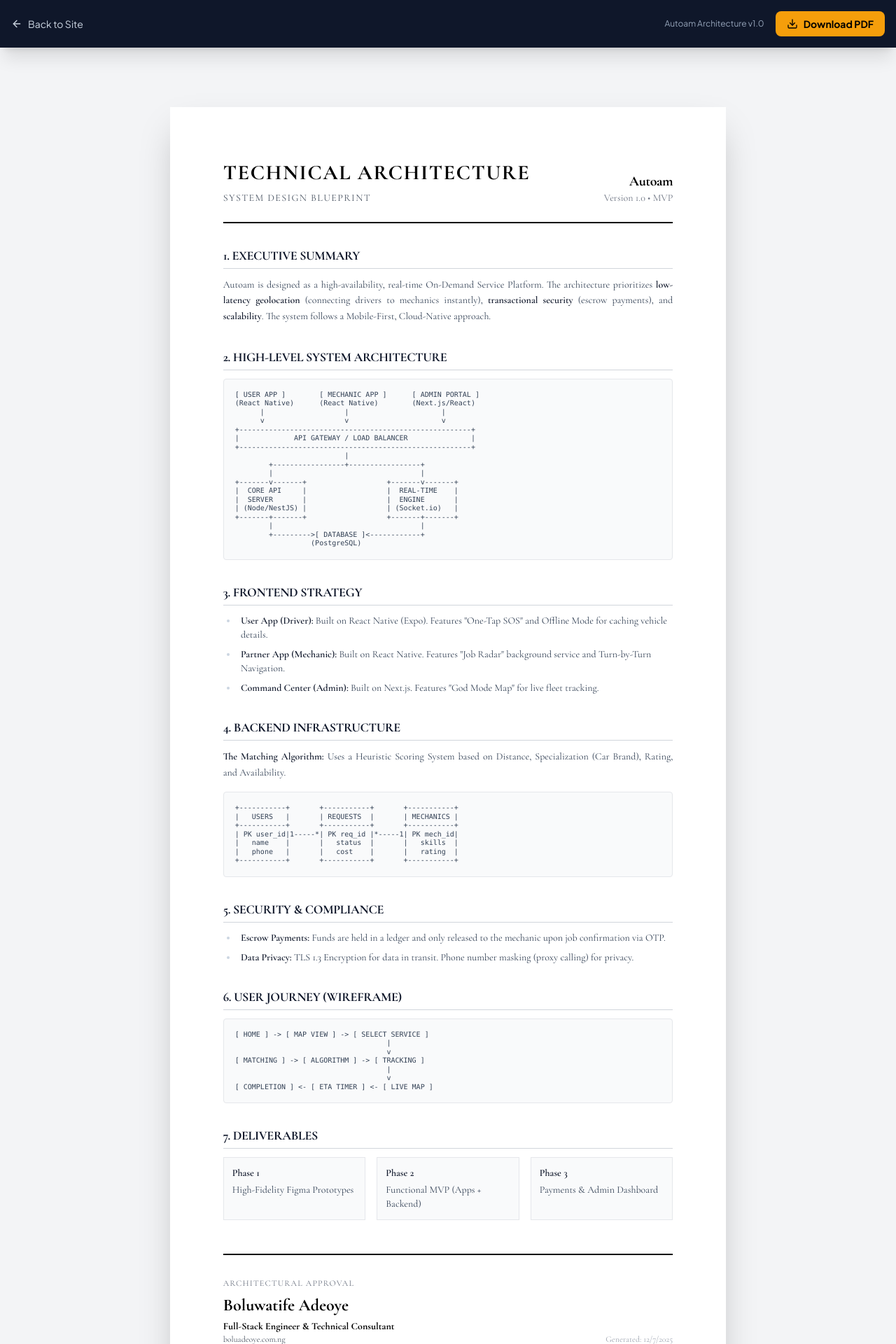
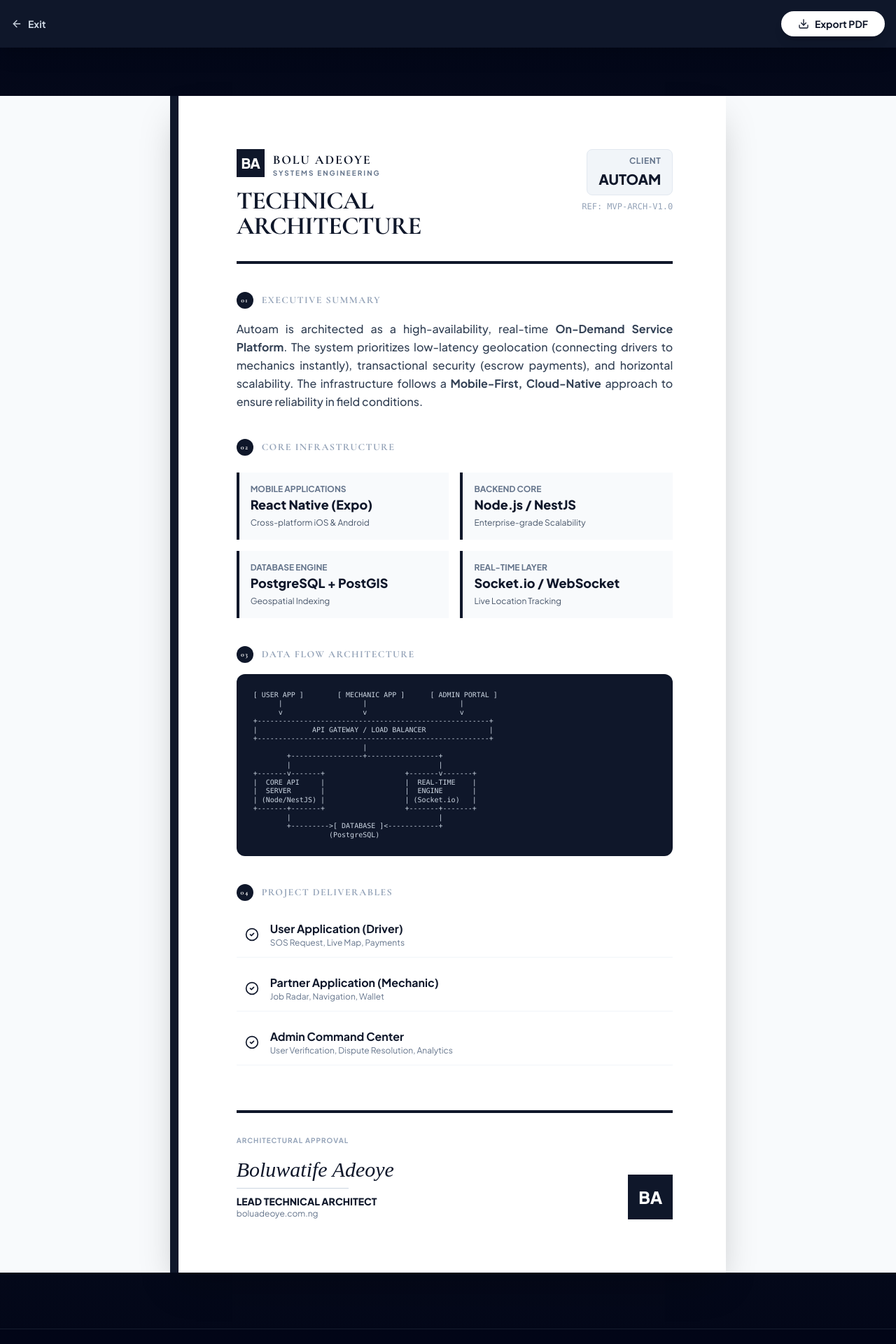
Before and after one commit to boluadeoye/world-class-blog-frontend, a Next.js app: page /proposal/autoam in a window 1280 px wide. Shown: the top 1920 px of the page at 70% size. Built offline with nearby package versions, Linux system fonts and the light colour scheme.

Commit message:
Feat: Agency-grade proposal with aggressive header removal and bold typography

```diff
--- a/src/app/proposal/autoam/page.js
+++ b/src/app/proposal/autoam/page.js
@@ -1,5 +1,5 @@
 "use client";
-import { Printer, Download, ArrowLeft } from "lucide-react";
+import { Download, ArrowLeft, CheckCircle2 } from "lucide-react";
 import Link from "next/link";
 
 export default function AutoamProposal() {
@@ -9,58 +9,120 @@ export default function AutoamProposal() {
   };
 
   return (
-    <div className="min-h-screen bg-gray-100 text-black font-serif p-0 md:p-8 print:p-0 print:bg-white">
+    <div className="min-h-screen bg-slate-50 text-slate-900 font-sans">
 
-      {/* === TOOLBAR (Hidden when printing) === */}
-      <div className="fixed top-0 left-0 right-0 bg-slate-900 text-white p-4 flex justify-between items-center shadow-xl z-50 print:hidden">
-        <Link href="/" className="flex items-center gap-2 text-sm font-sans text-slate-300 hover:text-white">
-          <ArrowLeft size={16} /> Back to Site
+      {/* === AGGRESSIVE CSS RESET === */}
+      <style jsx global>{`
+        /* Hide Global Header & Footer */
+        body > header, body > footer, nav { display: none !important; }
+        /* Reset Page Background */
+        body { background: #f8fafc !important; }
+        @media print {
+          body { background: white !important; }
+          .no-print { display: none !important; }
+          .page-break { page-break-before: always; }
+        }
+      `}</style>
+
+      {/* === TOOLBAR (Hidden on Print) === */}
+      <div className="no-print fixed top-0 left-0 right-0 bg-slate-900 text-white p-4 flex justify-between items-center shadow-xl z-50">
+        <Link href="/" className="flex items-center gap-2 text-sm font-bold text-slate-300 hover:text-white">
+          <ArrowLeft size={16} /> Exit
         </Link>
-        <div className="flex items-center gap-4">
-          <span className="text-xs font-sans text-slate-400 hidden md:inline">Autoam Architecture v1.0</span>
         <button
           onClick={handlePrint}
-            className="flex items-center gap-2 bg-amber-500 hover:bg-amber-600 text-black px-4 py-2 rounded-lg font-sans font-bold text-sm transition-colors"
+          className="flex items-center gap-2 bg-white text-slate-900 hover:bg-slate-200 px-6 py-2 rounded-full font-bold text-sm transition-colors shadow-lg"
         >
-            <Download size={16} /> Download PDF
+          <Download size={16} /> Export PDF
         </button>
       </div>
+
+      {/* === A4 DOCUMENT === */}
+      <div className="max-w-[210mm] mx-auto bg-white shadow-2xl print:shadow-none min-h-[297mm] mt-20 print:mt-0 mb-20 print:mb-0 relative overflow-hidden">
+
+        {/* DECORATIVE SIDE BAR */}
+        <div className="absolute top-0 bottom-0 left-0 w-3 bg-slate-900 print:w-3"></div>
+
+        <div className="p-[20mm] pl-[25mm]">
+
+          {/* === HEADER === */}
+          <header className="flex justify-between items-start border-b-4 border-slate-900 pb-8 mb-10">
+            <div>
+              {/* AGENCY LOGO */}
+              <div className="flex items-center gap-3 mb-4">
+                <div className="w-10 h-10 bg-slate-900 text-white flex items-center justify-center font-black text-xl tracking-tighter">
+                  BA
                 </div>
-
-      {/* === A4 DOCUMENT CONTAINER === */}
-      <div className="max-w-[210mm] mx-auto bg-white shadow-2xl print:shadow-none print:w-full print:max-w-none min-h-[297mm] p-[20mm] mt-16 print:mt-0 mb-16 print:mb-0">
-
-        {/* HEADER */}
-        <header className="border-b-2 border-black pb-6 mb-8">
-          <div className="flex justify-between items-end">
-            <div>
-              <h1 className="text-3xl font-bold uppercase tracking-wider mb-2">Technical Architecture</h1>
-              <p className="text-sm text-gray-600 uppercase tracking-widest">System Design Blueprint</p>
+                <div className="leading-none">
+                  <h1 className="text-lg font-black uppercase tracking-widest text-slate-900">Bolu Adeoye</h1>
+                  <p className="text-[10px] font-bold text-slate-500 uppercase tracking-[0.2em]">Systems Engineering</p>
+                </div>
+              </div>
+              <h2 className="text-4xl font-black text-slate-900 uppercase tracking-tight leading-none">
+                Technical<br/>Architecture
+              </h2>
             </div>
             <div className="text-right">
-              <h2 className="text-xl font-bold">Autoam</h2>
-              <p className="text-sm text-gray-500">Version 1.0 • MVP</p>
+              <div className="inline-block bg-slate-100 px-4 py-2 rounded-lg border border-slate-200">
+                <p className="text-xs font-bold text-slate-500 uppercase tracking-wider mb-1">Client</p>
+                <p className="text-xl font-black text-slate-900">AUTOAM</p>
               </div>
+              <p className="text-xs font-mono text-slate-400 mt-2">REF: MVP-ARCH-V1.0</p>
             </div>
           </header>
 
-        {/* CONTENT */}
-        <div className="prose prose-slate max-w-none prose-headings:font-serif prose-p:text-justify prose-p:leading-relaxed">
+          {/* === CONTENT === */}
+          <div className="space-y-10">
 
             {/* 1. EXECUTIVE SUMMARY */}
-          <section className="mb-8">
-            <h3 className="text-lg font-bold uppercase border-b border-gray-300 pb-1 mb-3">1. Executive Summary</h3>
-            <p className="text-sm">
-              Autoam is designed as a high-availability, real-time On-Demand Service Platform. The architecture prioritizes <strong>low-latency geolocation</strong> (connecting drivers to mechanics instantly), <strong>transactional security</strong> (escrow payments), and <strong>scalability</strong>. The system follows a Mobile-First, Cloud-Native approach.
+            <section>
+              <h3 className="flex items-center gap-3 text-sm font-black uppercase tracking-widest text-slate-400 mb-4">
+                <span className="w-6 h-6 rounded-full bg-slate-900 text-white flex items-center justify-center text-[10px]">01</span>
+                Executive Summary
+              </h3>
+              <p className="text-base leading-relaxed font-medium text-slate-700 text-justify">
+                Autoam is architected as a high-availability, real-time <strong>On-Demand Service Platform</strong>. The system prioritizes low-latency geolocation (connecting drivers to mechanics instantly), transactional security (escrow payments), and horizontal scalability. The infrastructure follows a <strong>Mobile-First, Cloud-Native</strong> approach to ensure reliability in field conditions.
               </p>
             </section>
 
-          {/* 2. SYSTEM ARCHITECTURE */}
-          <section className="mb-8">
-            <h3 className="text-lg font-bold uppercase border-b border-gray-300 pb-1 mb-3">2. High-Level System Architecture</h3>
-            <div className="bg-gray-50 p-4 rounded border border-gray-200 font-mono text-[10px] leading-tight whitespace-pre overflow-x-auto">
+            {/* 2. THE STACK */}
+            <section>
+              <h3 className="flex items-center gap-3 text-sm font-black uppercase tracking-widest text-slate-400 mb-6">
+                <span className="w-6 h-6 rounded-full bg-slate-900 text-white flex items-center justify-center text-[10px]">02</span>
+                Core Infrastructure
+              </h3>
+              <div className="grid grid-cols-2 gap-4">
+                <div className="p-4 bg-slate-50 border-l-4 border-slate-900">
+                  <p className="text-xs font-bold text-slate-500 uppercase">Mobile Applications</p>
+                  <p className="text-lg font-black text-slate-900">React Native (Expo)</p>
+                  <p className="text-xs text-slate-600 mt-1">Cross-platform iOS & Android</p>
+                </div>
+                <div className="p-4 bg-slate-50 border-l-4 border-slate-900">
+                  <p className="text-xs font-bold text-slate-500 uppercase">Backend Core</p>
+                  <p className="text-lg font-black text-slate-900">Node.js / NestJS</p>
+                  <p className="text-xs text-slate-600 mt-1">Enterprise-grade Scalability</p>
+                </div>
+                <div className="p-4 bg-slate-50 border-l-4 border-slate-900">
+                  <p className="text-xs font-bold text-slate-500 uppercase">Database Engine</p>
+                  <p className="text-lg font-black text-slate-900">PostgreSQL + PostGIS</p>
+                  <p className="text-xs text-slate-600 mt-1">Geospatial Indexing</p>
+                </div>
+                <div className="p-4 bg-slate-50 border-l-4 border-slate-900">
+                  <p className="text-xs font-bold text-slate-500 uppercase">Real-Time Layer</p>
+                  <p className="text-lg font-black text-slate-900">Socket.io / WebSocket</p>
+                  <p className="text-xs text-slate-600 mt-1">Live Location Tracking</p>
+                </div>
+              </div>
+            </section>
+
+            {/* 3. SYSTEM DIAGRAM */}
+            <section>
+              <h3 className="flex items-center gap-3 text-sm font-black uppercase tracking-widest text-slate-400 mb-4">
+                <span className="w-6 h-6 rounded-full bg-slate-900 text-white flex items-center justify-center text-[10px]">03</span>
+                Data Flow Architecture
+              </h3>
+              <div className="bg-slate-900 text-slate-300 p-6 rounded-xl font-mono text-[10px] leading-tight whitespace-pre overflow-hidden shadow-inner">
 {`[ USER APP ]        [ MECHANIC APP ]      [ ADMIN PORTAL ]
-(React Native)      (React Native)        (Next.js/React)
       |                   |                      |
       v                   v                      v
 +-------------------------------------------------------+
@@ -76,95 +138,67 @@ export default function AutoamProposal() {
 +-------+-------+                   +-------+-------+
         |                                   |
         +--------->[ DATABASE ]<------------+
-                  (PostgreSQL)
-`}
+                  (PostgreSQL)`}
               </div>
             </section>
 
-          {/* 3. FRONTEND STRATEGY */}
-          <section className="mb-8">
-            <h3 className="text-lg font-bold uppercase border-b border-gray-300 pb-1 mb-3">3. Frontend Strategy</h3>
-            <ul className="list-disc pl-5 text-sm space-y-2">
-              <li><strong>User App (Driver):</strong> Built on React Native (Expo). Features "One-Tap SOS" and Offline Mode for caching vehicle details.</li>
-              <li><strong>Partner App (Mechanic):</strong> Built on React Native. Features "Job Radar" background service and Turn-by-Turn Navigation.</li>
-              <li><strong>Command Center (Admin):</strong> Built on Next.js. Features "God Mode Map" for live fleet tracking.</li>
-            </ul>
-          </section>
-
-          {/* 4. BACKEND INFRASTRUCTURE */}
-          <section className="mb-8">
-            <h3 className="text-lg font-bold uppercase border-b border-gray-300 pb-1 mb-3">4. Backend Infrastructure</h3>
-            <p className="text-sm mb-2"><strong>The Matching Algorithm:</strong> Uses a Heuristic Scoring System based on Distance, Specialization (Car Brand), Rating, and Availability.</p>
-
-            <div className="bg-gray-50 p-4 rounded border border-gray-200 font-mono text-[10px] leading-tight whitespace-pre overflow-x-auto mt-4">
-{`+-----------+       +-----------+       +-----------+
-|   USERS   |       | REQUESTS  |       | MECHANICS |
-+-----------+       +-----------+       +-----------+
-| PK user_id|1-----*| PK req_id |*-----1| PK mech_id|
-|   name    |       |   status  |       |   skills  |
-|   phone   |       |   cost    |       |   rating  |
-+-----------+       +-----------+       +-----------+`}
+            {/* 4. DELIVERABLES */}
+            <section>
+              <h3 className="flex items-center gap-3 text-sm font-black uppercase tracking-widest text-slate-400 mb-4">
+                <span className="w-6 h-6 rounded-full bg-slate-900 text-white flex items-center justify-center text-[10px]">04</span>
+                Project Deliverables
+              </h3>
+              <div className="space-y-3">
+                <div className="flex items-center gap-4 p-3 border-b border-slate-100">
+                  <CheckCircle2 size={20} className="text-slate-900" />
+                  <div>
+                    <p className="font-bold text-slate-900">User Application (Driver)</p>
+                    <p className="text-xs text-slate-500">SOS Request, Live Map, Payments</p>
                   </div>
-          </section>
-
-          {/* 5. SECURITY */}
-          <section className="mb-8">
-            <h3 className="text-lg font-bold uppercase border-b border-gray-300 pb-1 mb-3">5. Security & Compliance</h3>
-            <ul className="list-disc pl-5 text-sm space-y-2">
-              <li><strong>Escrow Payments:</strong> Funds are held in a ledger and only released to the mechanic upon job confirmation via OTP.</li>
-              <li><strong>Data Privacy:</strong> TLS 1.3 Encryption for data in transit. Phone number masking (proxy calling) for privacy.</li>
-            </ul>
-          </section>
-
-          {/* 6. WIREFRAME FLOW */}
-          <section className="mb-8">
-            <h3 className="text-lg font-bold uppercase border-b border-gray-300 pb-1 mb-3">6. User Journey (Wireframe)</h3>
-            <div className="bg-gray-50 p-4 rounded border border-gray-200 font-mono text-[10px] leading-tight whitespace-pre overflow-x-auto">
-{`[ HOME ] -> [ MAP VIEW ] -> [ SELECT SERVICE ]
-                                    |
-                                    v
-[ MATCHING ] -> [ ALGORITHM ] -> [ TRACKING ]
-                                    |
-                                    v
-[ COMPLETION ] <- [ ETA TIMER ] <- [ LIVE MAP ]`}
                 </div>
-          </section>
-
-          {/* 7. DELIVERABLES */}
-          <section className="mb-12">
-            <h3 className="text-lg font-bold uppercase border-b border-gray-300 pb-1 mb-3">7. Deliverables</h3>
-            <div className="grid grid-cols-3 gap-4 text-sm">
-              <div className="p-3 bg-gray-50 border border-gray-200">
-                <strong className="block mb-1">Phase 1</strong>
-                High-Fidelity Figma Prototypes
+                <div className="flex items-center gap-4 p-3 border-b border-slate-100">
+                  <CheckCircle2 size={20} className="text-slate-900" />
+                  <div>
+                    <p className="font-bold text-slate-900">Partner Application (Mechanic)</p>
+                    <p className="text-xs text-slate-500">Job Radar, Navigation, Wallet</p>
                   </div>
-              <div className="p-3 bg-gray-50 border border-gray-200">
-                <strong className="block mb-1">Phase 2</strong>
-                Functional MVP (Apps + Backend)
                 </div>
-              <div className="p-3 bg-gray-50 border border-gray-200">
-                <strong className="block mb-1">Phase 3</strong>
-                Payments & Admin Dashboard
+                <div className="flex items-center gap-4 p-3 border-b border-slate-100">
+                  <CheckCircle2 size={20} className="text-slate-900" />
+                  <div>
+                    <p className="font-bold text-slate-900">Admin Command Center</p>
+                    <p className="text-xs text-slate-500">User Verification, Dispute Resolution, Analytics</p>
+                  </div>
                 </div>
               </div>
             </section>
 
           </div>
 
-        {/* FOOTER / SIGNATURE */}
-        <footer className="mt-12 pt-8 border-t-2 border-black flex justify-between items-end">
+          {/* === FOOTER / SIGNATURE === */}
+          <footer className="mt-16 pt-8 border-t-4 border-slate-900 flex justify-between items-end">
             <div>
-            <p className="text-xs text-gray-500 uppercase tracking-widest mb-2">Architectural Approval</p>
-            <div className="font-script text-2xl mb-1 font-bold">Boluwatife Adeoye</div>
-            <p className="text-sm font-bold">Full-Stack Engineer & Technical Consultant</p>
-            <p className="text-xs text-gray-600">boluadeoye.com.ng</p>
+              <p className="text-[10px] font-bold text-slate-400 uppercase tracking-widest mb-4">Architectural Approval</p>
+
+              {/* DIGITAL SIGNATURE */}
+              <div className="font-serif italic text-3xl text-slate-900 mb-2" style={{ fontFamily: 'cursive' }}>
+                Boluwatife Adeoye
               </div>
-          <div className="text-right text-xs text-gray-400">
-            Generated: {new Date().toLocaleDateString()}
+
+              <div className="h-px w-40 bg-slate-300 mb-2"></div>
+              <p className="text-sm font-black text-slate-900 uppercase">Lead Technical Architect</p>
+              <p className="text-xs text-slate-500">boluadeoye.com.ng</p>
+            </div>
+
+            <div className="text-right">
+              <div className="w-16 h-16 bg-slate-900 text-white flex items-center justify-center font-black text-2xl">
+                BA
+              </div>
             </div>
           </footer>
 
         </div>
       </div>
+    </div>
   );
 }
```
Lines whose indentation alone changed are shown as unchanged.
